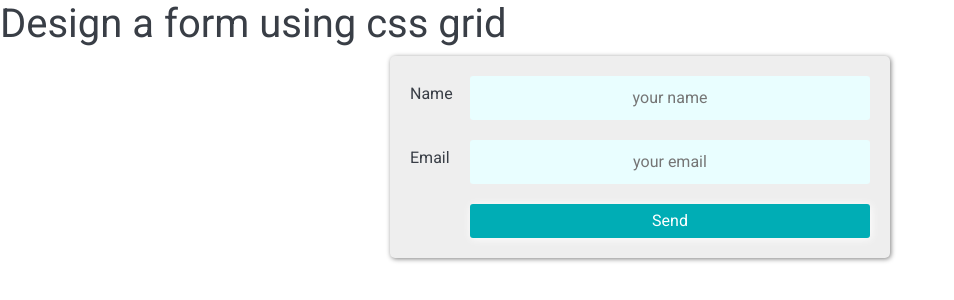
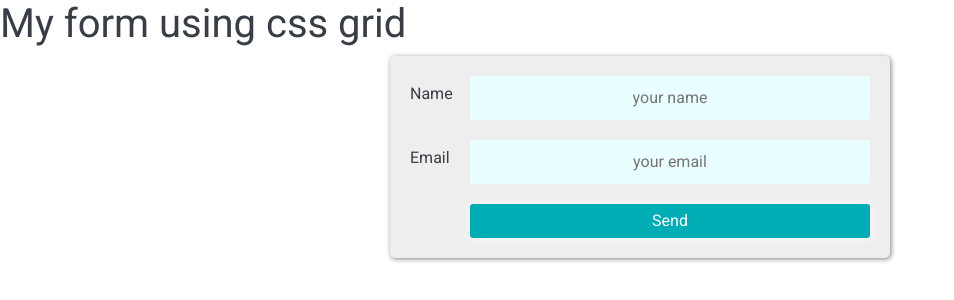
Before and after one commit to imaznag/Design-form-css-grid, a website: page index.html in a window 1280 px wide. Shown: the whole page, without its empty margins (0-954 px from the left). Drawn offline with nearby package versions, Linux system fonts and the light colour scheme.

Commit message:
h1 changin

```diff
--- a/index.html
+++ b/index.html
@@ -16,7 +16,7 @@
     <link rel="stylesheet" href="style.css" />
   </head>
   <body>
-    <h1>Design a form using css grid</h1>
+    <h1>My form using css grid</h1>
 
     <form>
       <label for="name">Name</label>
```
